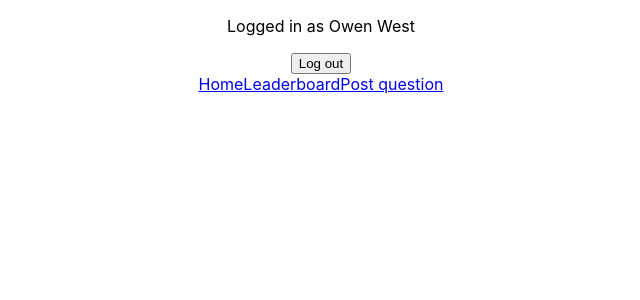
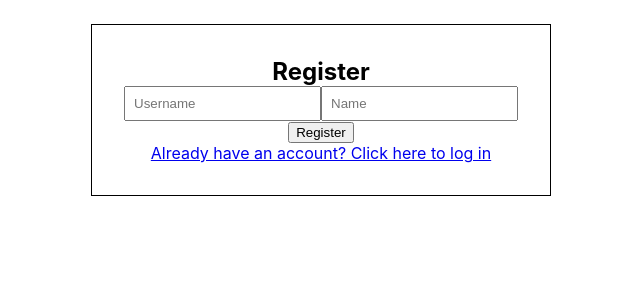
Before and after one commit to BLBaylis/would-you-rather, a React (Create React App) app: page /register in a window 1280 px wide. Shown: the top 300 px of the page, without its empty margins (319-959 px from the left). Built offline with nearby package versions, Linux system fonts and the light colour scheme.

Commit message:
Require auth for routes, add Login and Register

```diff
--- a/src/App.js
+++ b/src/App.js
@@ -2,37 +2,50 @@ import React, { Component } from 'react';
 import {connect} from 'react-redux'
 import {handleInitialData, handleLogin, handleLogout} from './actions'
 
-import {Route, Link} from 'react-router-dom'
+import {Route, Link, Redirect, Switch} from 'react-router-dom'
 import LeaderBoard from './components/LeaderBoard'
 import PollsList from './components/PollsList'
 import NewPoll from './components/NewPoll';
 import Poll from './components/Poll'
+import Login from './components/Login'
+import Register from './components/Register'
 import './App.css';
+import { handleRegister } from './actions'
+
+const PrivateRoute = ({ component: PassedComponent, authedUser, ...rest }) =>{console.log(rest);return  (
+    <Route
+      {...rest}
+      render={({ location, match }) => authedUser ? <PassedComponent match = {match}/> : <Redirect to = {{pathname: "/login", state: { from: location }}}/>}
+    />
+  )}
 
 class App extends Component {
 
   componentDidMount() {
     this.props.handleInitialData();
-    this.props.handleLogin('owenwest');
   };
 
   render() {
-    const {authedUser, users, handleLogin, handleLogout} = this.props;
+    const {authedUser, users, handleLogin, handleLogout, handleRegister} = this.props;
     return (
       <div className="App">
-        <div>
-          <p>{authedUser ? `Logged in as ${users[authedUser].name}` : 'Logged out'}</p>
-          {authedUser ? <button onClick = {handleLogout}>Log out</button> : <button onClick = {() => handleLogin('owenwest')}>Log In</button>}
-        </div>
-        <div>
-          <Link to = "/">Home</Link>
-          <Link to = "/leaderboard">Leaderboard</Link>
-          <Link to = "/new">Post question</Link>
-        </div>
-        <Route exact path = '/' component = {PollsList} />
-        <Route path = '/leaderboard' component = {LeaderBoard} />
-        <Route path = '/new' component = {NewPoll} />
-        <Route path = '/question/:id' component = {Poll} />
+        {authedUser && (
+          <div>
+            <p>{authedUser && users[authedUser] && `Logged in as ${users[authedUser].name}`}</p>
+            {authedUser && <button onClick = {handleLogout}>Log out</button>}
+            <Link to = "/">Home</Link>
+            <Link to = "/leaderboard">Leaderboard</Link>
+            <Link to = "/new">Post question</Link>
+          </div>
+        )}
+        <Switch>
+          <PrivateRoute authedUser = {authedUser} exact path = '/' component = {PollsList} />
+          <PrivateRoute authedUser = {authedUser} path = '/leaderboard' component = {LeaderBoard} />
+          <PrivateRoute authedUser = {authedUser} path = '/new' component = {NewPoll} />
+          <PrivateRoute authedUser = {authedUser} path = '/question/:id' component = {Poll} />
+          <Route path = '/login' render = {() => <Login authedUser = {authedUser} handleLogin = {handleLogin}/>} />
+          <Route path = '/register' render = {() => <Register authedUser = {authedUser} handleRegister = {handleRegister}/>} />
+        </Switch>
       </div>
     );
   };
@@ -40,4 +53,4 @@ class App extends Component {
 
 const mapStateToProps = ({authedUser, users}) => ({authedUser, users});
 
-export default connect(mapStateToProps, {handleInitialData, handleLogin, handleLogout})(App);
+export default connect(mapStateToProps, {handleInitialData, handleLogin, handleLogout, handleRegister})(App);
--- /dev/null
+++ b/src/components/Login.js
@@ -0,0 +1,41 @@
+import React, {Component} from 'react'
+import {Redirect, Link} from 'react-router-dom'
+
+class Login extends Component {
+
+  state = {
+    username: ''
+  }
+
+  onChange = ({target}) => this.setState({username: target.value})
+
+  handleSubmit = event => {
+    event.preventDefault()
+    this.props.handleLogin(this.state.username);
+    this.setState({
+      username: ''
+    })
+  }
+
+  render() {
+    const {authedUser} = this.props;
+    if (authedUser) {
+      return <Redirect to = "/"/>
+    }
+    return (
+        <div style = {{display: 'inline-flex', flexDirection : 'column', border: 'solid 1px', padding: '2rem', margin: '1.5rem'}}>
+          <h2 style = {{margin: 0}}>Login</h2>
+          <form onSubmit = {this.handleSubmit}>
+            <input onChange = {this.onChange} style = {{padding: '8px'}} type = "text" id = "username" name = "username" placeholder = "Username"/>
+            <div>
+              <button type = "submit">Login</button>
+
+            </div>
+          </form>
+          <Link to = '/register'>No account? Click here to sign up</Link>
+        </div>
+    )
+  }
+}
+
+export default Login
--- /dev/null
+++ b/src/components/Register.js
@@ -0,0 +1,44 @@
+import React, {Component} from 'react'
+import {Redirect, Link} from 'react-router-dom'
+
+class Register extends Component {
+
+  state = {
+    username: '',
+    name: ''
+  }
+
+  onChange = ({ target }) => this.setState({[target.name]: target.value})
+
+  handleSubmit = event => {
+    event.preventDefault()
+    const {username, name} = this.state
+    this.props.handleRegister(username, name);
+    this.setState({
+      username: '',
+      name: ''
+    })
+  }
+
+  render() {
+    const {authedUser} = this.props;
+    if (authedUser) {
+      return <Redirect to = "/"/>
+    }
+    return (
+        <div style = {{display: 'inline-flex', flexDirection : 'column', border: 'solid 1px', padding: '2rem', margin: '1.5rem'}}>
+          <h2 style = {{margin: 0}}>Register</h2>
+          <form onSubmit = {this.handleSubmit}>
+            <input onChange = {this.onChange} style = {{padding: '8px'}} type = "text" id = "username" name = "username" placeholder = "Username"/>
+            <input onChange = {this.onChange} style = {{padding: '8px'}} type = "text" id = "name" name = "name" placeholder = "Name"/>
+            <div>
+              <button type = "submit">Register</button>
+            </div>
+          </form>
+          <Link to = '/login'>Already have an account? Click here to log in</Link>
+        </div>
+    )
+  }
+}
+
+export default Register
```
